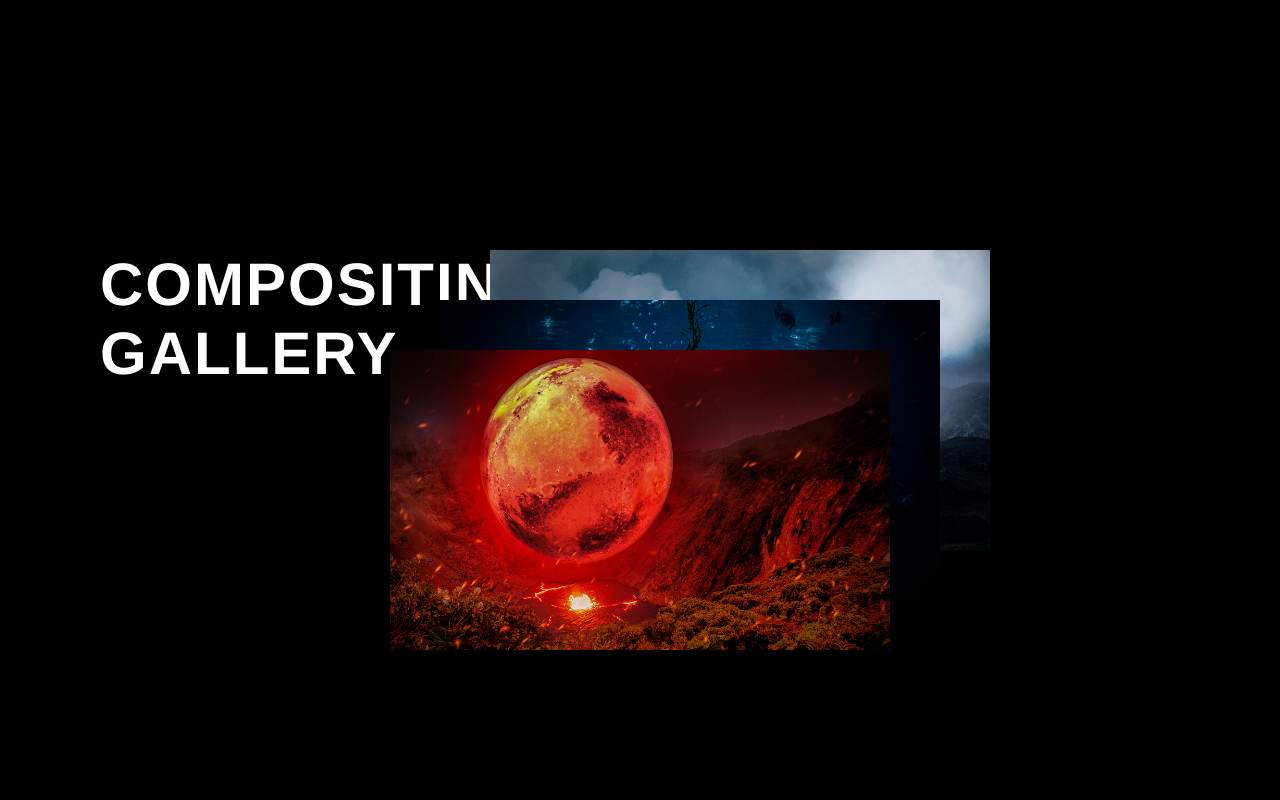
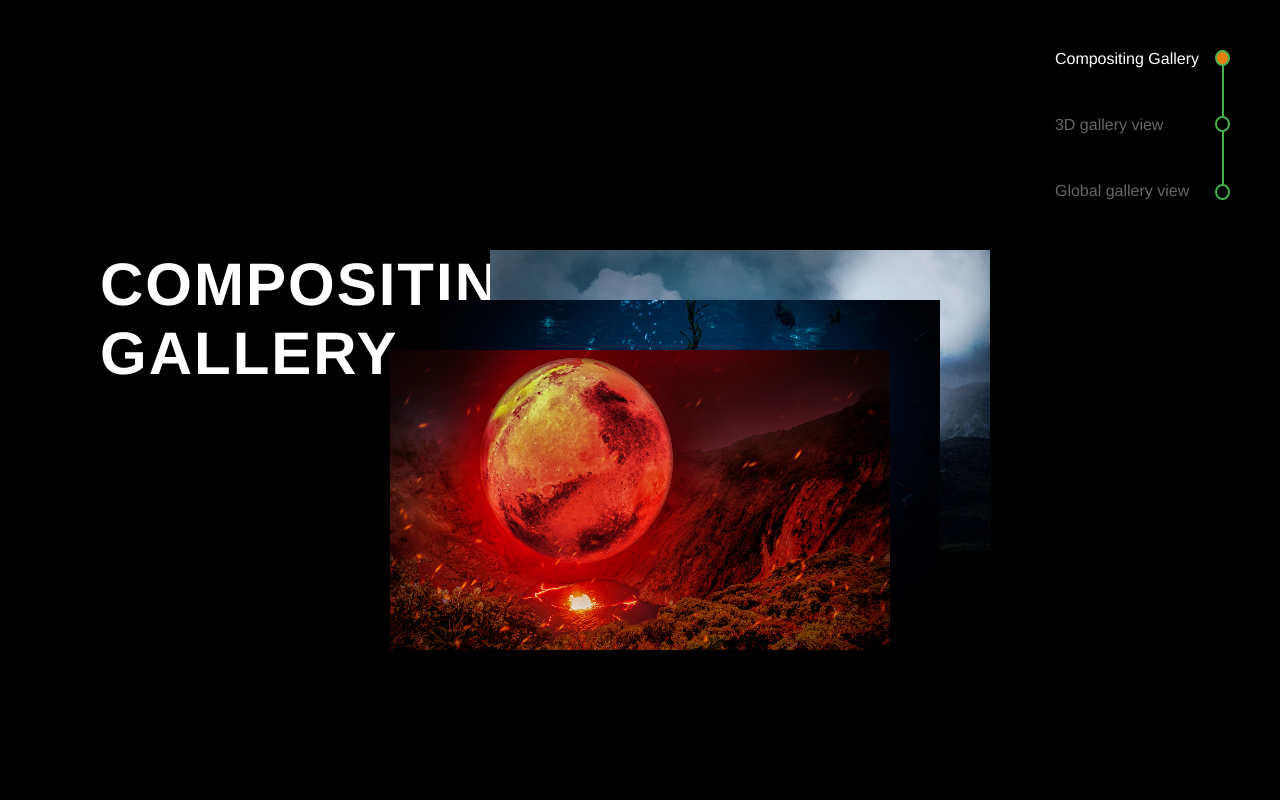
Before and after one commit to sullivantobias/isometric, a React (Create React App) app: page / in a window 1280 px wide. Shown: the top 800 px of the page. Built offline with nearby package versions, Linux system fonts and the light colour scheme; no server answers; the HTML template or start-up script is replaced by a standard one.

Commit message:
Init Timeline Component

```diff
--- a/src/App.js
+++ b/src/App.js
@@ -1,6 +1,8 @@
 import { useState, Suspense } from "react";
+
 import { Canvas } from "@react-three/fiber";
 import { OrbitControls, Bounds, useBounds } from "@react-three/drei";
+
 import Floor from "./components/3DSceneComponents/Floor";
 import Light from "./components/3DSceneComponents/Light";
 import Camera from "./components/3DSceneComponents/Camera";
@@ -9,9 +11,10 @@ import ModelAvatar from "./components/3DSceneComponents/ModelAvatar";
 import Cards from "./components/MainComponents/Cards";
 import Arrows from "./components/MainComponents/Arrows";
 import Section from "./components/MainComponents/Section";
+import Scene from "./components/3DSceneComponents/Scene";
+import Timeline from "./components/MainComponents/Timeline";
 
 import "./App.scss";
-import Scene from "./components/3DSceneComponents/Scene";
 
 const SECTIONS = [
   {
@@ -26,10 +29,12 @@ const SECTIONS = [
       />
     ),
     anchorTarget: `#1`,
+    timeLineTarget: `#0`,
   },
   {
     title: "3D gallery view",
     anchorTarget: `#2`,
+    timeLineTarget: `#1`,
     isButton: true,
     description:
       "Lorem Ipsum is simply dummy text of the printing and typesetting industry. Lorem Ipsum has been the industry s standard dummy text ever since the 1500s, when an unknown printer took a galley of type and scrambled it to make a type specimen book",
@@ -37,6 +42,7 @@ const SECTIONS = [
   {
     title: "Global gallery view",
     anchorTarget: `#0`,
+    timeLineTarget: `#2`,
     isButton: true,
     description:
       "Lorem Ipsum is simply dummy text of the printing and typesetting industry. Lorem Ipsum has been the industry s standard dummy text ever since the 1500s, when an unknown printer took a galley of type and scrambled it to make a type specimen book",
@@ -109,6 +115,8 @@ function App() {
 
     const mainPage = (
       <div className="MainPage">
+        <Timeline sections={SECTIONS} />
+
         {SECTIONS.map(
           ({ title, children, anchorTarget, description, isButton }, index) => (
             <Section
--- a/src/components/MainComponents/Arrows/index.js
+++ b/src/components/MainComponents/Arrows/index.js
@@ -3,9 +3,13 @@ import Icon from "../Icon";
 
 import "./index.scss";
 
-function Arrows({ anchor, revert }) {
+function Arrows({ anchor, revert, onClick }) {
   return (
-    <a href={anchor} className={classNames("Arrows", { "is-revert": revert })}>
+    <a
+      onClick={onClick}
+      href={anchor}
+      className={classNames("Arrows", { "is-revert": revert })}
+    >
       <Icon src="assets/smallArrow.png" />
       <Icon src="assets/bigArrow.png" />
     </a>
--- /dev/null
+++ b/src/components/MainComponents/Timeline/index.js
@@ -0,0 +1,44 @@
+import { useEffect, useState } from "react";
+
+import classNames from "classnames";
+
+import "./index.scss";
+
+function Timeline({ sections, onClick }) {
+  const [currentSection, setCurrentSection] = useState(0);
+
+  useEffect(() => {
+    const sectionsElements = document.querySelectorAll(".Section[id]");
+
+    window.addEventListener("scroll", () => {
+      const wTop = window.pageYOffset;
+
+      sectionsElements.forEach((section) => {
+        if (wTop + 100 > section.offsetTop)
+          setCurrentSection(Number(section.id));
+      });
+    });
+  }, []);
+
+  return (
+    <div className="Timeline">
+      {sections.map(({ title, timeLineTarget }, index) => (
+        <div
+          key={index}
+          className={classNames("Timeline__block", {
+            "is-active": currentSection === index,
+          })}
+        >
+          <div className="Timeline__content">
+            <a onClick={() => onClick(timeLineTarget)} href={timeLineTarget}>
+              {title}
+            </a>
+          </div>
+          <div className="Timeline__marker"></div>
+        </div>
+      ))}
+    </div>
+  );
+}
+
+export default Timeline;
--- /dev/null
+++ b/src/components/MainComponents/Timeline/index.scss
@@ -0,0 +1,68 @@
+@import "../../../styles/colors.scss";
+
+.Timeline {
+  position: fixed;
+  right: 50px;
+  display: flex;
+  flex-direction: column;
+  justify-content: space-between;
+  height: 150px;
+  top: 50px;
+  z-index: 2;
+
+  &:before {
+    content: "";
+    position: absolute;
+    top: 0;
+    right: 6px;
+    width: 2px;
+    height: 100%;
+    background: $green;
+  }
+
+  &__block {
+    display: flex;
+
+    &:first-child {
+      align-items: flex-start;
+    }
+
+    &:last-child {
+      align-items: flex-end;
+    }
+
+    &.is-active {
+      .Timeline__marker {
+        background: $orange;
+      }
+
+      .Timeline__content {
+        a {
+          color: $white;
+        }
+      }
+    }
+  }
+
+  &__marker {
+    width: 16px;
+    height: 16px;
+    border-radius: 50%;
+    border: 2px solid $green;
+    background: $black;
+    z-index: 1;
+
+    transition: background 500ms;
+  }
+
+  &__content {
+    width: 100%;
+    padding-right: 15px;
+
+    a {
+      color: $grey;
+
+      transition: color 500ms;
+    }
+  }
+}
--- a/src/index.scss
+++ b/src/index.scss
@@ -24,3 +24,7 @@ body,
 h1 {
   font-size: 60px;
 }
+
+a {
+  text-decoration: none;
+}
--- a/src/styles/colors.scss
+++ b/src/styles/colors.scss
@@ -1,3 +1,6 @@
 $white: #fff;
+$grey: #666;
+$black: #000;
+
 $orange: #ed7f10;
 $green: #47af4d;
```
